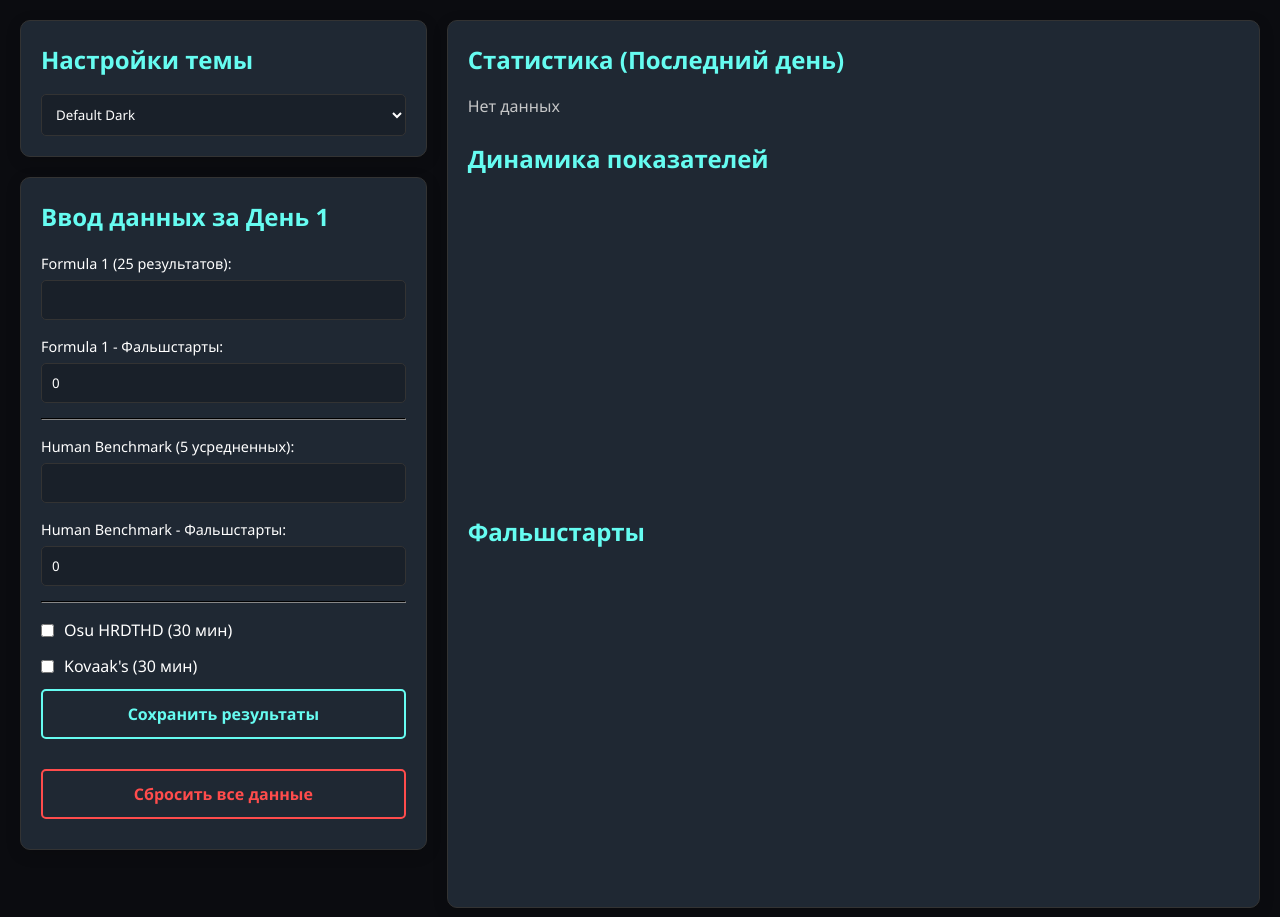
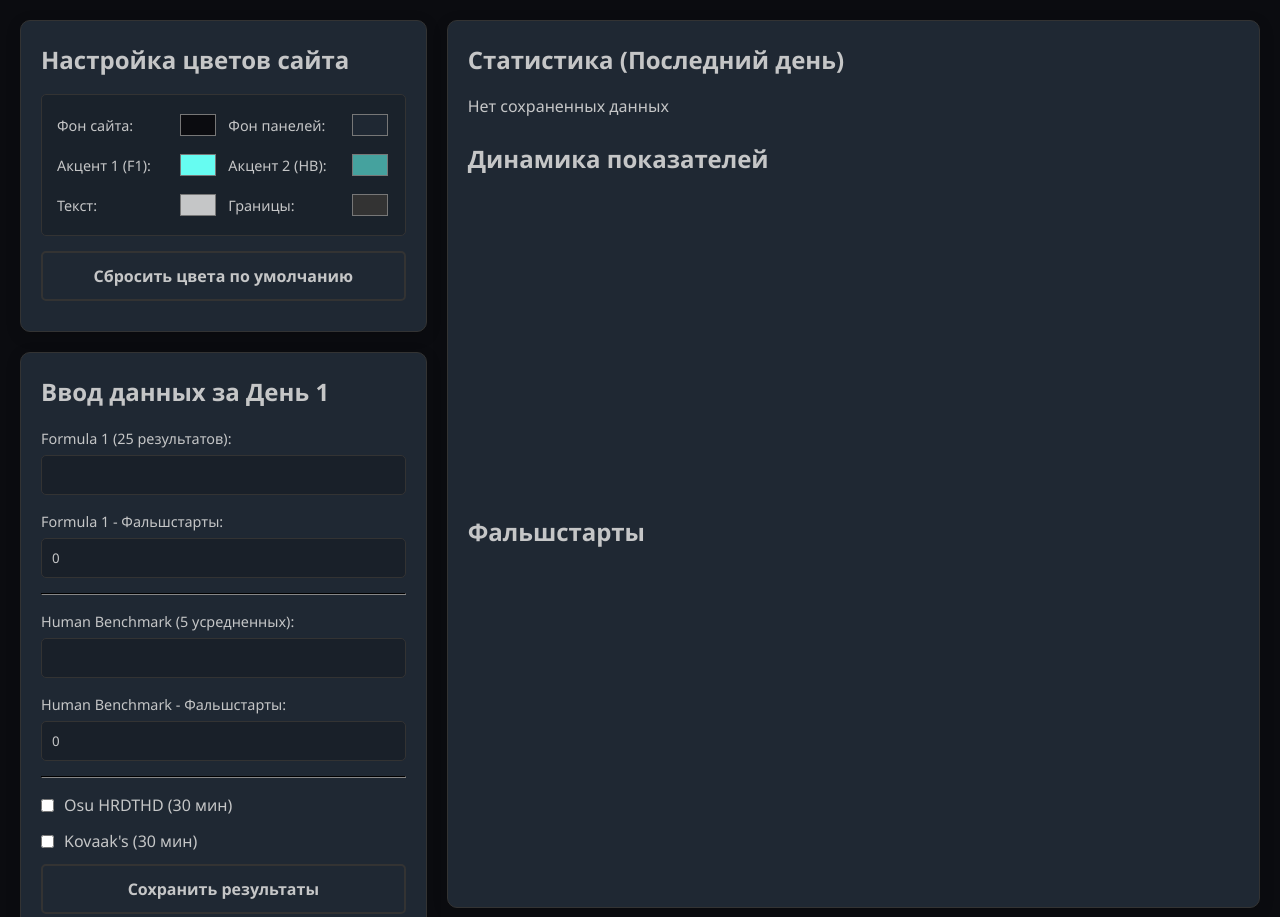
Before and after one commit to Certual/RTIES, a plain HTML site: page RTIES.html in a window 1280 px wide. Shown: the top 917 px of the page. Drawn offline with nearby package versions, Linux system fonts and the light colour scheme.

Commit message:
Update RTIES.html

```diff
--- a/RTIES.html
+++ b/RTIES.html
@@ -12,10 +12,6 @@
             --accent-cyan: #66fcf1;
             --accent-teal: #45a29e;
             --text-main: #c5c6c7;
-            --text-light: #ffffff;
-            --danger: #ff4c4c;
-            --success: #4caf50;
-            --warning: #f1c40f;
             --border: #333333;
         }
 
@@ -24,7 +20,7 @@
             margin: 0;
             padding: 0;
             font-family: 'Segoe UI', Roboto, Helvetica, Arial, sans-serif;
-            transition: background-color 0.3s, color 0.3s, border-color 0.3s;
+            transition: background-color 0.2s, color 0.2s, border-color 0.2s;
         }
 
         body {
@@ -56,7 +52,7 @@
         }
 
         h1, h2, h3 {
-            color: var(--accent-cyan);
+            color: var(--text-main);
             margin-bottom: 15px;
             font-weight: 600;
         }
@@ -65,18 +61,18 @@
         .form-group label {
             display: block;
             margin-bottom: 5px;
-            color: var(--text-light);
+            color: var(--text-main);
             font-size: 0.9em;
         }
-        .form-group input[type="text"], .form-group input[type="number"], select {
+        .form-group input[type="text"], .form-group input[type="number"] {
             width: 100%;
             padding: 10px;
             background: rgba(0, 0, 0, 0.2);
             border: 1px solid var(--border);
-            color: var(--text-light);
+            color: var(--text-main);
             border-radius: 5px;
         }
-        .form-group input:focus, select:focus {
+        .form-group input:focus {
             border-color: var(--accent-cyan);
             outline: none;
         }
@@ -86,15 +82,15 @@
             align-items: center;
             gap: 10px;
             margin-bottom: 10px;
-            color: var(--text-light);
+            color: var(--text-main);
         }
 
         button {
             width: 100%;
             padding: 12px;
             background: transparent;
-            color: var(--accent-cyan);
-            border: 2px solid var(--accent-cyan);
+            color: var(--text-main);
+            border: 2px solid var(--border);
             border-radius: 5px;
             cursor: pointer;
             font-size: 1em;
@@ -103,13 +99,39 @@
         }
         button:hover {
             background: var(--accent-cyan);
+            border-color: var(--accent-cyan);
             color: var(--bg-color);
         }
-        .btn-danger { color: var(--danger); border-color: var(--danger); }
-        .btn-danger:hover { background: var(--danger); color: #fff; }
-        .btn-warning { color: var(--warning); border-color: var(--warning); }
-        .btn-warning:hover { background: var(--warning); color: #000; }
+        .btn-alt:hover {
+            background: var(--accent-teal);
+            border-color: var(--accent-teal);
+            color: var(--bg-color);
+        }
         .action-btn { padding: 5px 10px; font-size: 0.8em; margin: 0 2px; width: auto; }
+
+        .theme-grid {
+            display: grid;
+            grid-template-columns: 1fr 1fr;
+            gap: 10px;
+            background: rgba(0, 0, 0, 0.15);
+            padding: 15px;
+            border-radius: 5px;
+            border: 1px solid var(--border);
+        }
+        .color-picker-group {
+            display: flex;
+            justify-content: space-between;
+            align-items: center;
+            font-size: 0.9em;
+        }
+        .color-picker-group input[type="color"] {
+            width: 40px;
+            height: 30px;
+            border: none;
+            padding: 0;
+            background: none;
+            cursor: pointer;
+        }
 
         .stats-grid {
             display: grid;
@@ -123,17 +145,16 @@
             border-radius: 8px;
             border: 1px solid var(--border);
         }
-        .stat-card.overall { border-color: var(--accent-teal); }
         .stat-value {
             font-size: 1.2em;
-            color: var(--text-light);
+            color: var(--text-main);
             font-weight: bold;
             margin: 5px 0;
         }
         .stat-subtext { font-size: 0.85em; opacity: 0.8; }
         .growth { font-size: 0.85em; display: block; margin-top: 5px; }
-        .growth.positive { color: var(--success); }
-        .growth.negative { color: var(--danger); }
+        .growth.positive { color: #4caf50; }
+        .growth.negative { color: #ff4c4c; }
 
         .chart-container {
             position: relative;
@@ -152,20 +173,7 @@
             text-align: center;
             border-bottom: 1px solid var(--border);
         }
-        .history-table th { color: var(--accent-cyan); }
-
-        #customThemeSettings {
-            display: none;
-            grid-template-columns: 1fr 1fr;
-            gap: 10px;
-            margin-top: 15px;
-            background: rgba(0,0,0,0.2);
-            padding: 15px;
-            border-radius: 5px;
-            border: 1px solid var(--border);
-        }
-        .color-picker-group { display: flex; justify-content: space-between; align-items: center; }
-        .color-picker-group input[type="color"] { width: 40px; height: 30px; border: none; padding: 0; background: none; cursor: pointer; }
+        .history-table th { color: var(--text-main); }
     </style>
 </head>
 <body>
@@ -173,29 +181,16 @@
 <div class="container">
     <div>
         <div class="panel">
-            <h2>Настройки темы</h2>
-            <select id="themeSelect" onchange="applyTheme()">
-                <option value="default">Default Dark</option>
-                <option value="materialDark">Material Dark</option>
-                <option value="materialLight">Material Light</option>
-                <option value="fluentDark">Fluent Dark</option>
-                <option value="fluentLight">Fluent Light</option>
-                <option value="dracula">Dracula</option>
-                <option value="nord">Nord</option>
-                <option value="solarized">Solarized Dark</option>
-                <option value="cyberpunk">Cyberpunk</option>
-                <option value="monokai">Monokai</option>
-                <option value="custom">Пользовательская</option>
-            </select>
-
-            <div id="customThemeSettings">
-                <div class="color-picker-group"><label>Фон:</label><input type="color" id="color-bg" onchange="updateCustomTheme()"></div>
-                <div class="color-picker-group"><label>Панели:</label><input type="color" id="color-panel" onchange="updateCustomTheme()"></div>
-                <div class="color-picker-group"><label>Акцент 1:</label><input type="color" id="color-accent1" onchange="updateCustomTheme()"></div>
-                <div class="color-picker-group"><label>Акцент 2:</label><input type="color" id="color-accent2" onchange="updateCustomTheme()"></div>
-                <div class="color-picker-group"><label>Текст:</label><input type="color" id="color-text" onchange="updateCustomTheme()"></div>
-                <div class="color-picker-group"><label>Границы:</label><input type="color" id="color-border" onchange="updateCustomTheme()"></div>
+            <h2>Настройка цветов сайта</h2>
+            <div class="theme-grid">
+                <div class="color-picker-group"><label>Фон сайта:</label><input type="color" id="color-bg" value="#0b0c10" onchange="updateTheme()"></div>
+                <div class="color-picker-group"><label>Фон панелей:</label><input type="color" id="color-panel" value="#1f2833" onchange="updateTheme()"></div>
+                <div class="color-picker-group"><label>Акцент 1 (F1):</label><input type="color" id="color-accent1" value="#66fcf1" onchange="updateTheme()"></div>
+                <div class="color-picker-group"><label>Акцент 2 (HB):</label><input type="color" id="color-accent2" value="#45a29e" onchange="updateTheme()"></div>
+                <div class="color-picker-group"><label>Текст:</label><input type="color" id="color-text" value="#c5c6c7" onchange="updateTheme()"></div>
+                <div class="color-picker-group"><label>Границы:</label><input type="color" id="color-border" value="#333333" onchange="updateTheme()"></div>
             </div>
+            <button onclick="resetTheme()" style="margin-top: 15px;">Сбросить цвета по умолчанию</button>
         </div>
 
         <div class="panel">
@@ -232,8 +227,8 @@
             </div>
 
             <button id="saveBtn" onclick="saveDay()">Сохранить результаты</button>
-            <button id="cancelEditBtn" class="btn-warning" style="display:none;" onclick="cancelEdit()">Отменить редактирование</button>
-            <button class="btn-danger" onclick="clearData()" style="margin-top: 20px;">Сбросить все данные</button>
+            <button id="cancelEditBtn" class="btn-alt" style="display:none;" onclick="cancelEdit()">Отменить редактирование</button>
+            <button onclick="clearData()" style="margin-top: 20px;">Сбросить все данные</button>
         </div>
     </div>
 
@@ -270,81 +265,66 @@
 </div>
 
 <script>
-    const themes = {
-        default: { bg: '#0b0c10', panel: '#1f2833', acc1: '#66fcf1', acc2: '#45a29e', text: '#c5c6c7', textL: '#ffffff', border: '#333333' },
-        materialDark: { bg: '#121212', panel: '#1e1e1e', acc1: '#bb86fc', acc2: '#03dac6', text: '#e0e0e0', textL: '#ffffff', border: '#333333' },
-        materialLight: { bg: '#fafafa', panel: '#ffffff', acc1: '#6200ee', acc2: '#03dac6', text: '#333333', textL: '#000000', border: '#e0e0e0' },
-        fluentDark: { bg: '#202020', panel: '#2b2b2b', acc1: '#60cdff', acc2: '#0078d4', text: '#cccccc', textL: '#ffffff', border: '#454545' },
-        fluentLight: { bg: '#f3f3f3', panel: '#ffffff', acc1: '#0078d4', acc2: '#005a9e', text: '#333333', textL: '#000000', border: '#e5e5e5' },
-        dracula: { bg: '#282a36', panel: '#44475a', acc1: '#ff79c6', acc2: '#bd93f9', text: '#f8f8f2', textL: '#ffffff', border: '#6272a4' },
-        nord: { bg: '#2e3440', panel: '#3b4252', acc1: '#88c0d0', acc2: '#8fbcbb', text: '#d8dee9', textL: '#eceff4', border: '#4c566a' },
-        solarized: { bg: '#002b36', panel: '#073642', acc1: '#2aa198', acc2: '#268bd2', text: '#93a1a1', textL: '#eee8d5', border: '#586e75' },
-        cyberpunk: { bg: '#fcee0a', panel: '#000000', acc1: '#00ff00', acc2: '#ff003c', text: '#ffffff', textL: '#fcee0a', border: '#ff003c' },
-        monokai: { bg: '#272822', panel: '#3e3d32', acc1: '#f92672', acc2: '#a6e22e', text: '#f8f8f2', textL: '#ffffff', border: '#75715e' }
+    const defaultTheme = {
+        bg: '#0b0c10',
+        panel: '#1f2833',
+        acc1: '#66fcf1',
+        acc2: '#45a29e',
+        text: '#c5c6c7',
+        border: '#333333'
     };
 
     let experimentData = JSON.parse(localStorage.getItem('reactionExperimentData')) || [];
-    let currentThemeConfig = JSON.parse(localStorage.getItem('reactionThemeConfig')) || { name: 'default', custom: themes.default };
+    let customTheme = JSON.parse(localStorage.getItem('reactionCustomTheme')) || defaultTheme;
 
     let reactionChartInstance = null;
     let falseStartsChartInstance = null;
     let editIndex = -1;
 
     function init() {
-        document.getElementById('themeSelect').value = currentThemeConfig.name;
-        applyTheme(true);
+        loadThemeInputs();
+        applyThemeCSS();
         resetForm();
         updateDashboard();
     }
 
-    function applyTheme(isInit = false) {
-        const select = document.getElementById('themeSelect');
-        const customSettings = document.getElementById('customThemeSettings');
-        const name = select.value;
-
-        let colors;
-        if (name === 'custom') {
-            customSettings.style.display = 'grid';
-            colors = currentThemeConfig.custom;
-            if (isInit) {
-                document.getElementById('color-bg').value = colors.bg;
-                document.getElementById('color-panel').value = colors.panel;
-                document.getElementById('color-accent1').value = colors.acc1;
-                document.getElementById('color-accent2').value = colors.acc2;
-                document.getElementById('color-text').value = colors.text;
-                document.getElementById('color-border').value = colors.border;
-            }
-        } else {
-            customSettings.style.display = 'none';
-            colors = themes[name];
-        }
-
-        document.documentElement.style.setProperty('--bg-color', colors.bg);
-        document.documentElement.style.setProperty('--panel-bg', colors.panel);
-        document.documentElement.style.setProperty('--accent-cyan', colors.acc1);
-        document.documentElement.style.setProperty('--accent-teal', colors.acc2);
-        document.documentElement.style.setProperty('--text-main', colors.text);
-        document.documentElement.style.setProperty('--text-light', colors.textL || colors.text);
-        document.documentElement.style.setProperty('--border', colors.border);
-
-        currentThemeConfig.name = name;
-        if (name !== 'custom') currentThemeConfig.custom = colors;
-        localStorage.setItem('reactionThemeConfig', JSON.stringify(currentThemeConfig));
-
-        updateCharts();
+    function loadThemeInputs() {
+        document.getElementById('color-bg').value = customTheme.bg;
+        document.getElementById('color-panel').value = customTheme.panel;
+        document.getElementById('color-accent1').value = customTheme.acc1;
+        document.getElementById('color-accent2').value = customTheme.acc2;
+        document.getElementById('color-text').value = customTheme.text;
+        document.getElementById('color-border').value = customTheme.border;
     }
 
-    function updateCustomTheme() {
-        currentThemeConfig.custom = {
+    function updateTheme() {
+        customTheme = {
             bg: document.getElementById('color-bg').value,
             panel: document.getElementById('color-panel').value,
             acc1: document.getElementById('color-accent1').value,
             acc2: document.getElementById('color-accent2').value,
             text: document.getElementById('color-text').value,
-            textL: document.getElementById('color-text').value,
             border: document.getElementById('color-border').value
         };
-        applyTheme();
+        localStorage.setItem('reactionCustomTheme', JSON.stringify(customTheme));
+        applyThemeCSS();
+    }
+
+    function resetTheme() {
+        customTheme = { ...defaultTheme };
+        localStorage.setItem('reactionCustomTheme', JSON.stringify(customTheme));
+        loadThemeInputs();
+        applyThemeCSS();
+    }
+
+    function applyThemeCSS() {
+        document.documentElement.style.setProperty('--bg-color', customTheme.bg);
+        document.documentElement.style.setProperty('--panel-bg', customTheme.panel);
+        document.documentElement.style.setProperty('--accent-cyan', customTheme.acc1);
+        document.documentElement.style.setProperty('--accent-teal', customTheme.acc2);
+        document.documentElement.style.setProperty('--text-main', customTheme.text);
+        document.documentElement.style.setProperty('--border', customTheme.border);
+        updateCharts();
     }
 
     function calculateStats(arr) {
@@ -459,7 +439,7 @@
         const tbody = document.getElementById('history-body');
 
         if (experimentData.length === 0) {
-            statsEl.innerHTML = '<p>Нет данных</p>';
+            statsEl.innerHTML = '<p>Нет сохраненных данных</p>';
             tbody.innerHTML = '<tr><td colspan="7">Нет сохраненных данных</td></tr>';
             updateCharts();
             return;
@@ -471,7 +451,7 @@
         const totalHBFS = experimentData.reduce((sum, d) => sum + d.hb.falseStarts, 0);
 
         statsEl.innerHTML = `
-            <div class="stat-card overall">
+            <div class="stat-card">
                 <div>Общие показатели</div>
                 <div class="stat-value">Ср: ${latest.total.mean}</div>
                 <div class="stat-subtext">Мин: ${latest.total.min} | Макс: ${latest.total.max}</div>
@@ -489,7 +469,7 @@
                 <div class="stat-subtext">Мин: ${latest.hb.min} | Макс: ${latest.hb.max}</div>
                 ${getGrowthHTML(latest.hb.mean, day1.hb.mean)}
             </div>
-            <div class="stat-card" style="border-color: var(--danger)">
+            <div class="stat-card">
                 <div>Фальшстарты (Всего)</div>
                 <div class="stat-value">${totalF1FS + totalHBFS}</div>
                 <div class="stat-subtext">F1: ${totalF1FS} | HB: ${totalHBFS}</div>
@@ -508,8 +488,8 @@
                     <td>${d.f1.falseStarts} / ${d.hb.falseStarts}</td>
                     <td>${d.osu ? '✅' : '❌'} / ${d.kovaaks ? '✅' : '❌'}</td>
                     <td>
-                        <button class="action-btn btn-warning" onclick="editDay(${index})">✎</button>
-                        <button class="action-btn btn-danger" onclick="deleteDay(${index})">✖</button>
+                        <button class="action-btn btn-alt" onclick="editDay(${index})">✎</button>
+                        <button class="action-btn" onclick="deleteDay(${index})">✖</button>
                     </td>
                 </tr>
             `;
@@ -524,6 +504,7 @@
         const style = getComputedStyle(document.documentElement);
         const cText = style.getPropertyValue('--text-main').trim();
         const cAcc1 = style.getPropertyValue('--accent-cyan').trim();
+        const cAcc2 = style.getPropertyValue('--accent-teal').trim();
         const cGrid = style.getPropertyValue('--border').trim();
 
         const labels = experimentData.map(d => `Д${d.day}`);
@@ -535,9 +516,9 @@
             data: {
                 labels,
                 datasets: [
-                    { label: 'Общее Среднее', data: experimentData.map(d => d.total.mean), borderColor: cAcc1, backgroundColor: cAcc1+'33', borderWidth: 3, fill: true, tension: 0.3 },
-                    { label: 'F1 Среднее', data: experimentData.map(d => d.f1.mean), borderColor: '#ff4c4c', borderWidth: 2, borderDash: [5, 5], tension: 0.3 },
-                    { label: 'HB Среднее', data: experimentData.map(d => d.hb.mean), borderColor: '#4caf50', borderWidth: 2, borderDash: [5, 5], tension: 0.3 }
+                    { label: 'Общее Среднее', data: experimentData.map(d => d.total.mean), borderColor: cText, backgroundColor: cText+'33', borderWidth: 3, fill: true, tension: 0.3 },
+                    { label: 'F1 Среднее', data: experimentData.map(d => d.f1.mean), borderColor: cAcc1, borderWidth: 2, borderDash: [5, 5], tension: 0.3 },
+                    { label: 'HB Среднее', data: experimentData.map(d => d.hb.mean), borderColor: cAcc2, borderWidth: 2, borderDash: [5, 5], tension: 0.3 }
                 ]
             },
             options: {
@@ -554,8 +535,8 @@
             data: {
                 labels,
                 datasets: [
-                    { label: 'F1 ФС', data: experimentData.map(d => d.f1.falseStarts), backgroundColor: '#ff4c4c' },
-                    { label: 'HB ФС', data: experimentData.map(d => d.hb.falseStarts), backgroundColor: '#4caf50' }
+                    { label: 'F1 ФС', data: experimentData.map(d => d.f1.falseStarts), backgroundColor: cAcc1 },
+                    { label: 'HB ФС', data: experimentData.map(d => d.hb.falseStarts), backgroundColor: cAcc2 }
                 ]
             },
             options: {
```
